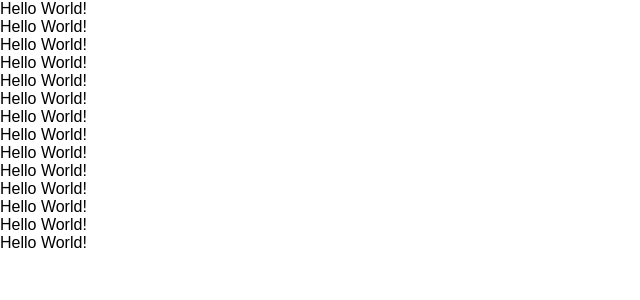
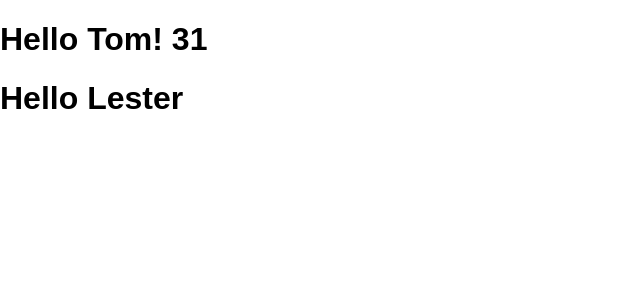
Before and after one commit to kchia/nycda-ptwdi-solutions, a React (Create React App) app in the folder theme-11-reactjs/my-app/: page / in a window 1280 px wide. Shown: the top 300 px of the page, without its empty margins (0-640 px from the left). Built offline with nearby package versions, Linux system fonts and the light colour scheme.

Commit message:
Add app with props notes

```diff
--- /dev/null
+++ b/theme-11-reactjs/my-app/src/AppWithProps.js
@@ -0,0 +1,65 @@
+import React, { Component } from 'react';
+// import React, { Component, PropTypes } from 'react';
+
+class HelloWorld extends Component {
+	render() {
+		console.log(this.props);
+		// this.props.name = 'John';
+		return <h1>Hello {this.props.name}! {this.props.age} </h1>
+	}
+}
+
+// HelloWorld.propTypes = {
+// 	name: PropTypes.string.isRequired
+// }
+
+class HelloFriend extends Component {
+
+	constructor() {
+		super()
+		// setting up initial state of the component
+		this.state = {
+			name: ''
+		}
+
+		// setTimeout(() => this.updateName(), 2000);
+		setTimeout(this.updateName.bind(this), 2000);
+	}
+
+	updateName() {
+		console.log(this);
+		this.setState({
+			name: 'Lester'
+		});
+	}
+
+	// updateName = () => {
+	// 	console.log(this);
+	// 	this.setState({
+	// 		name: 'Lester'
+	// 	});
+	// }
+
+	render() {
+		return <h1>Hello {this.state.name}</h1>
+	}
+
+}
+
+class AppWithProps extends Component {
+	render() {
+		return (
+			<div>
+				<span></span>
+				<HelloWorld
+					name='Tom'
+					age={31}
+				/>
+				<HelloFriend />
+			</div>
+		)
+	}
+}
+
+
+export default AppWithProps;
```
Also changed, not shown: theme-11-reactjs/my-app/src/index.js (+5 -2 lines).
